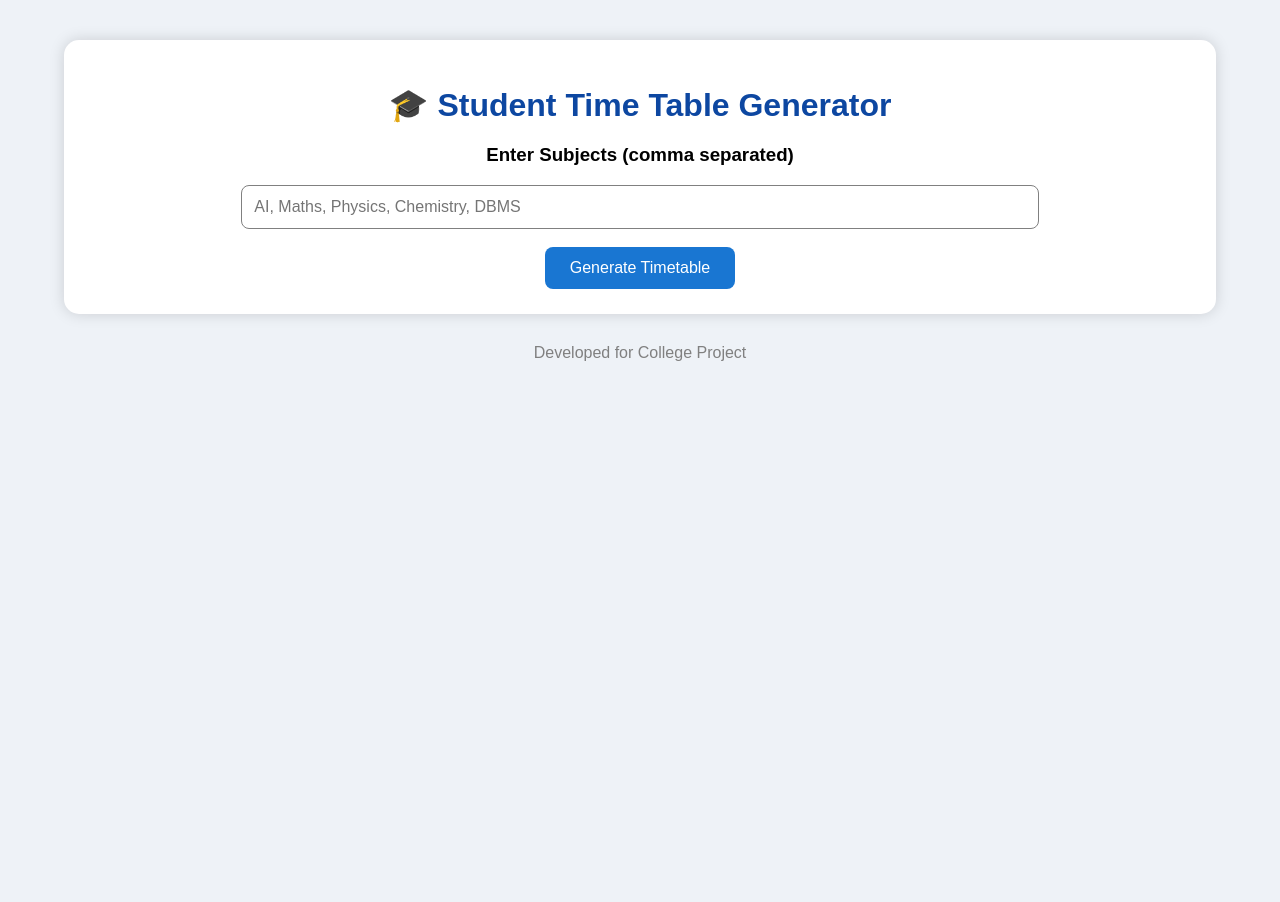
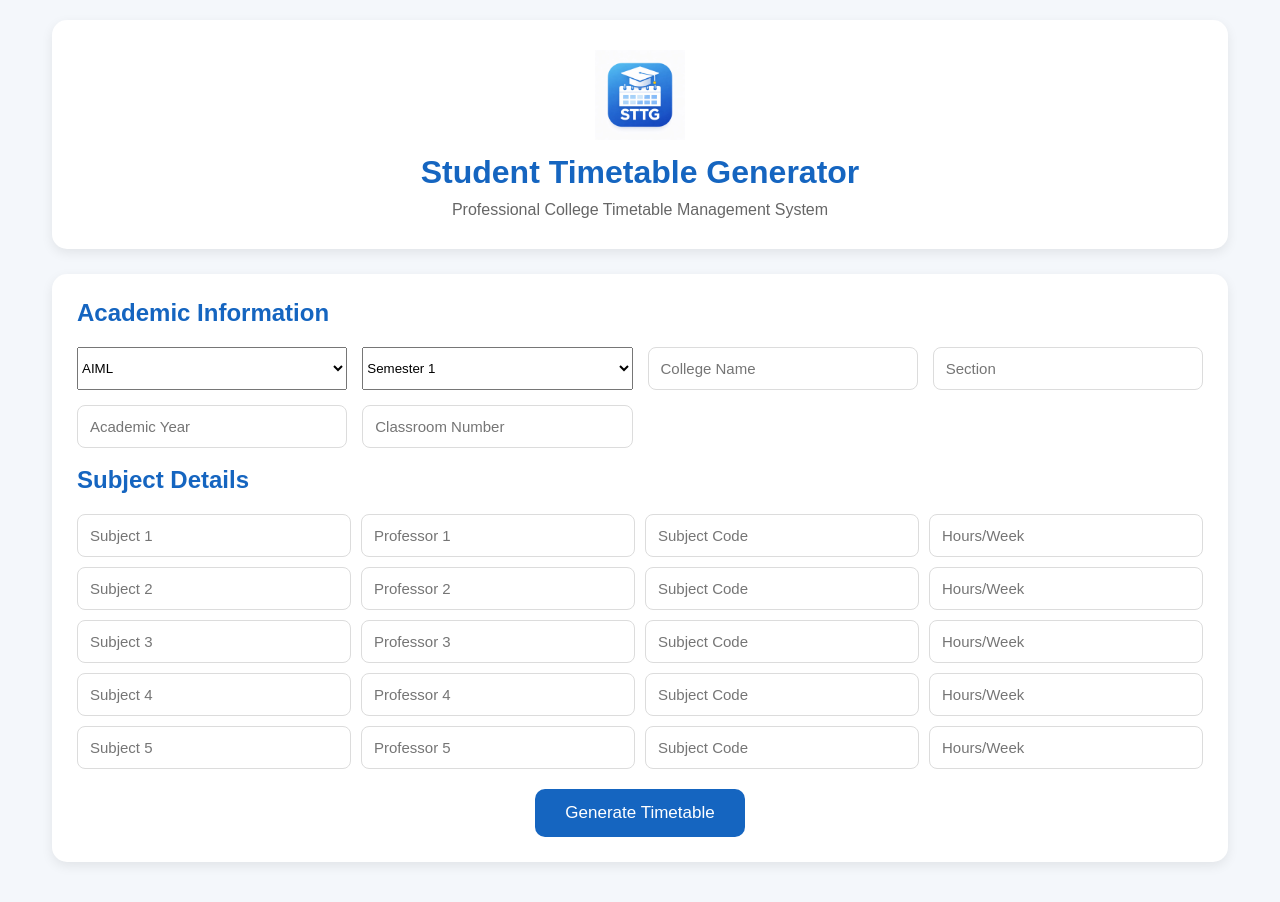
Before and after one commit to voyager0038-cloud/student-timetable-generator, a Flask app: page / in a window 1280 px wide. Before the commit the page ends 361 px from the top, so only its background shows below. Run offline with Flask 3, Linux system fonts and the light colour scheme.

Commit message:
Restored professional website and PWA

```diff
--- a/app.py
+++ b/app.py
@@ -8,9 +8,27 @@ def home():
 
     timetable = []
 
+    department = ""
+    semester = ""
+
     if request.method == 'POST':
 
-        subjects = [s.strip() for s in request.form['subjects'].split(',')]
+        department = request.form['department']
+        semester = request.form['semester']
+
+        subjects = []
+        faculty = []
+
+        for i in range(1, 6):
+
+            sub = request.form.get(f'subject{i}')
+            fac = request.form.get(f'faculty{i}')
+
+            if sub and fac:
+                subjects.append(sub)
+                faculty.append(fac)
+
+        subject_faculty = list(zip(subjects, faculty))
 
         periods = [
             "9:00 - 10:00",
@@ -37,18 +55,28 @@ def home():
 
             else:
 
+                def random_subject():
+                    sub, fac = random.choice(subject_faculty)
+                    return f"{sub}<br><small>{fac}</small>"
+
                 row = {
                     "time": period,
-                    "Monday": random.choice(subjects),
-                    "Tuesday": random.choice(subjects),
-                    "Wednesday": random.choice(subjects),
-                    "Thursday": random.choice(subjects),
-                    "Friday": random.choice(subjects)
+                    "Monday": random_subject(),
+                    "Tuesday": random_subject(),
+                    "Wednesday": random_subject(),
+                    "Thursday": random_subject(),
+                    "Friday": random_subject()
                 }
 
             timetable.append(row)
 
-    return render_template('index.html', timetable=timetable)
+    return render_template(
+        'index.html',
+        timetable=timetable,
+        department=department,
+        semester=semester,
+        subject_faculty=subject_faculty if request.method == 'POST' else []
+    )
 
 if __name__ == '__main__':
-    app.run(debug=True, port=5002)
+    app.run(debug=True, port=5001)
--- /dev/null
+++ b/static/script.js
@@ -0,0 +1,87 @@
+function addSubject() {
+
+    let container = document.getElementById("subjects-container");
+
+    let row = document.createElement("div");
+
+    row.className = "subject-row";
+
+    row.innerHTML = `
+        <input type="text" placeholder="Subject Code">
+        <input type="text" placeholder="Subject Name">
+        <input type="text" placeholder="Faculty Name">
+        <input type="number" placeholder="Hours/Week">
+    `;
+
+    container.appendChild(row);
+}
+
+function addLab() {
+
+    let container = document.getElementById("labs-container");
+
+    let row = document.createElement("div");
+
+    row.className = "lab-row";
+
+    row.innerHTML = `
+        <input type="text" placeholder="Lab Code">
+        <input type="text" placeholder="Lab Name">
+        <input type="text" placeholder="Faculty Name">
+        <input type="number" placeholder="Hours/Week">
+    `;
+
+    container.appendChild(row);
+}
+
+function printTimetable() {
+    window.print();
+}
+
+function downloadTimetable() {
+
+    let timetable = document.getElementById("timetable-section");
+
+    if(!timetable){
+        alert("Generate timetable first!");
+        return;
+    }
+
+    let printWindow = window.open('', '', 'height=800,width=1200');
+
+    printWindow.document.write(`
+        <html>
+        <head>
+            <title>Student Timetable</title>
+            <style>
+                body{
+                    font-family:Arial;
+                    padding:20px;
+                }
+
+                table{
+                    width:100%;
+                    border-collapse:collapse;
+                }
+
+                th,td{
+                    border:1px solid black;
+                    padding:8px;
+                    text-align:center;
+                }
+
+                th{
+                    background:#1565c0;
+                    color:white;
+                }
+            </style>
+        </head>
+        <body>
+            ${timetable.innerHTML}
+        </body>
+        </html>
+    `);
+
+    printWindow.document.close();
+    printWindow.print();
+}
--- a/static/style.css
+++ b/static/style.css
@@ -1,144 +1,166 @@
-/* Student Timetable Generator styles */
-:root {
-  color-scheme: light;
-  font-family: Inter, system-ui, -apple-system, BlinkMacSystemFont, "Segoe UI", sans-serif;
-  background: #f0f4f8;
-  color: #102a43;
-  font-smoothing: antialiased;
+*{
+    margin:0;
+    padding:0;
+    box-sizing:border-box;
+    font-family:Arial,sans-serif;
 }
 
-* {
-  box-sizing: border-box;
+body{
+    background:#f4f7fb;
+    color:#333;
 }
 
-html, body {
-  margin: 0;
-  padding: 0;
-  min-height: 100%;
+.container{
+    width:95%;
+    max-width:1400px;
+    margin:auto;
+    padding:20px;
 }
 
-body {
-  background: linear-gradient(180deg, #f7fbff 0%, #eef5fb 100%);
-  color: #102a43;
+.hero{
+    background:white;
+    border-radius:15px;
+    padding:30px;
+    text-align:center;
+    margin-bottom:25px;
+    box-shadow:0 4px 12px rgba(0,0,0,0.08);
 }
 
-body::before {
-  content: "";
-  position: fixed;
-  inset: 0;
-  background: radial-gradient(circle at top left, rgba(11, 110, 153, 0.12), transparent 28%),
-              radial-gradient(circle at bottom right, rgba(2, 71, 104, 0.08), transparent 25%);
-  pointer-events: none;
-  z-index: -1;
+.logo{
+    width:90px;
+    margin-bottom:10px;
 }
 
-.container {
-  width: min(100% - 2rem, 960px);
-  margin: 0 auto;
-  padding: 2rem 0 3rem;
+.hero h1{
+    color:#1565c0;
+    margin-bottom:10px;
 }
 
-header {
-  text-align: center;
-  margin-bottom: 2rem;
+.hero p{
+    color:#666;
 }
 
-header h1 {
-  margin: 0;
-  font-size: clamp(2rem, 3vw, 2.8rem);
-  line-height: 1.05;
+.card{
+    background:white;
+    padding:25px;
+    margin-bottom:20px;
+    border-radius:15px;
+    box-shadow:0 4px 12px rgba(0,0,0,0.08);
 }
 
-header p {
-  margin: 0.75rem auto 0;
-  max-width: 640px;
-  color: #334e68;
-  font-size: 1rem;
-  line-height: 1.65;
+.card h2{
+    margin-bottom:20px;
+    color:#1565c0;
 }
 
-.card {
-  background: #ffffff;
-  border-radius: 20px;
-  box-shadow: 0 18px 40px rgba(16, 42, 67, 0.12);
-  padding: 2rem;
-  border: 1px solid rgba(15, 76, 117, 0.05);
+.grid{
+    display:grid;
+    grid-template-columns:repeat(auto-fit,minmax(250px,1fr));
+    gap:15px;
 }
 
-.form-grid {
-  display: grid;
-  gap: 1.25rem;
-  grid-template-columns: repeat(auto-fit, minmax(220px, 1fr));
+input{
+    width:100%;
+    padding:12px;
+    border:1px solid #dcdcdc;
+    border-radius:8px;
+    font-size:15px;
 }
 
-label {
-  display: block;
-  margin-bottom: 0.65rem;
-  font-weight: 700;
-  color: #102a43;
+.subject-row,
+.lab-row{
+    display:grid;
+    grid-template-columns:repeat(4,1fr);
+    gap:10px;
+    margin-bottom:10px;
 }
 
-input[type="text"],
-select,
-textarea {
-  width: 100%;
-  border: 1px solid #d9e2ec;
-  border-radius: 14px;
-  padding: 0.95rem 1rem;
-  font-size: 1rem;
-  color: #102a43;
-  background: #ffffff;
-  transition: border-color 0.2s ease, box-shadow 0.2s ease;
+.section-header{
+    display:flex;
+    justify-content:space-between;
+    align-items:center;
+    margin-bottom:15px;
 }
 
-input[type="text"]:focus,
-select:focus,
-textarea:focus {
-  outline: none;
-  border-color: #0b6e99;
-  box-shadow: 0 0 0 4px rgba(11, 110, 153, 0.12);
+.add-btn{
+    background:#28a745;
+    color:white;
+    border:none;
+    padding:10px 16px;
+    border-radius:8px;
+    cursor:pointer;
 }
 
-textarea {
-  min-height: 120px;
-  resize: vertical;
+.button-group{
+    text-align:center;
+    margin-top:20px;
 }
 
-button {
-  background: #0b6e99;
-  color: #ffffff;
-  border: none;
-  border-radius: 14px;
-  padding: 1rem 1.3rem;
-  font-size: 1rem;
-  font-weight: 700;
-  cursor: pointer;
-  transition: background-color 0.2s ease, transform 0.2s ease;
+.generate-btn{
+    background:#1565c0;
+    color:white;
+    border:none;
+    padding:14px 30px;
+    font-size:17px;
+    border-radius:10px;
+    cursor:pointer;
 }
 
-button:hover,
-button:focus-visible {
-  background: #084c6e;
-  transform: translateY(-1px);
+.generate-btn:hover{
+    background:#0d47a1;
 }
 
-button:active {
-  transform: translateY(0);
+.download-btn{
+    background:#28a745;
+    color:white;
+    border:none;
+    padding:10px 15px;
+    border-radius:8px;
+    cursor:pointer;
+    margin-right:10px;
 }
 
-.note {
-  margin-top: 1.5rem;
-  font-size: 0.95rem;
-  color: #486581;
-  line-height: 1.6;
+.print-btn{
+    background:#ff9800;
+    color:white;
+    border:none;
+    padding:10px 15px;
+    border-radius:8px;
+    cursor:pointer;
 }
 
-@media (max-width: 640px) {
-  .container {
-    padding: 1.5rem 1rem 2rem;
-  }
+table{
+    width:100%;
+    border-collapse:collapse;
+    margin-top:20px;
+}
 
-  .card {
-    padding: 1.5rem;
-  }
+th{
+    background:#1565c0;
+    color:white;
+    padding:12px;
 }
+
+td{
+    border:1px solid #ddd;
+    padding:10px;
+    text-align:center;
+}
+
+tr:nth-child(even){
+    background:#f8f9fa;
+}
+
+@media(max-width:900px){
+
+    .subject-row,
+    .lab-row{
+        grid-template-columns:1fr;
+    }
+
+    table{
+        display:block;
+        overflow-x:auto;
+    }
+
+}
--- a/templates/index.html
+++ b/templates/index.html
@@ -1,113 +1,117 @@
-<!DOCTYPE html>
-<html>
+<!DOCTYPE html><html lang="en">
+<head>
+    <meta charset="UTF-8">
+    <meta name="viewport" content="width=device-width, initial-scale=1.0">
+    <title>Student Timetable Generator</title><link rel="stylesheet" href="{{ url_for('static', filename='style.css') }}">
 
-<head>
+</head><body><div class="container"><div class="hero">
 
-    <title>Student Time Table Generator</title>
+    <img src="{{ url_for('static', filename='logo.png') }}" class="logo">
 
-    <style>
+    <h1>Student Timetable Generator</h1>
 
-        body{
-            font-family: Arial, sans-serif;
-            background: #eef2f7;
-            text-align: center;
-            margin: 0;
-            padding: 0;
-        }
+    <p>Professional College Timetable Management System</p>
 
-        .container{
-            width: 90%;
-            margin: auto;
-            margin-top: 40px;
-        }
-
-        h1{
-            color: #0d47a1;
-            margin-bottom: 20px;
-        }
-
-        .card{
-            background: white;
-            padding: 25px;
-            border-radius: 15px;
-            box-shadow: 0px 0px 15px rgba(0,0,0,0.15);
-        }
-
-        input{
-            width: 70%;
-            padding: 12px;
-            border-radius: 8px;
-            border: 1px solid gray;
-            font-size: 16px;
-        }
-
-        button{
-            background: #1976d2;
-            color: white;
-            padding: 12px 25px;
-            border: none;
-            border-radius: 8px;
-            font-size: 16px;
-            cursor: pointer;
-        }
-
-        button:hover{
-            background: #0d47a1;
-        }
-
-        table{
-            width: 100%;
-            border-collapse: collapse;
-            margin-top: 20px;
-            background: white;
-        }
-
-        th{
-            background: #1565c0;
-            color: white;
-            padding: 12px;
-        }
-
-        td{
-            padding: 12px;
-            border: 1px solid #ccc;
-        }
-
-        tr:nth-child(even){
-            background: #f5f5f5;
-        }
-
-        .footer{
-            margin-top: 30px;
-            color: gray;
-        }
-
-    </style>
-
-</head>
-
-<body>
-
-<div class="container">
+</div>
 
 <div class="card">
 
-        <h1>🎓 Student Time Table Generator</h1>
+    <h2>Academic Information</h2>
 
     <form method="POST">
 
-            <h3>Enter Subjects (comma separated)</h3>
+        <div class="grid">
 
-            <input
-                type="text"
-                name="subjects"
-                placeholder="AI, Maths, Physics, Chemistry, DBMS">
+            <select name="department">
 
-            <br><br>
+                <option>AIML</option>
+                <option>CSE</option>
+                <option>IT</option>
+                <option>ECE</option>
+                <option>EEE</option>
+                <option>MECH</option>
 
-            <button type="submit">
+            </select>
+
+            <select name="semester">
+
+                <option>Semester 1</option>
+                <option>Semester 2</option>
+                <option>Semester 3</option>
+                <option>Semester 4</option>
+                <option>Semester 5</option>
+                <option>Semester 6</option>
+                <option>Semester 7</option>
+                <option>Semester 8</option>
+
+            </select>
+
+            <input type="text" placeholder="College Name">
+
+            <input type="text" placeholder="Section">
+
+            <input type="text" placeholder="Academic Year">
+
+            <input type="text" placeholder="Classroom Number">
+
+        </div>
+
+        <br>
+
+        <h2>Subject Details</h2>
+
+        <div class="subject-row">
+
+            <input type="text" name="subject1" placeholder="Subject 1">
+            <input type="text" name="faculty1" placeholder="Professor 1">
+            <input type="text" placeholder="Subject Code">
+            <input type="number" placeholder="Hours/Week">
+
+        </div>
+
+        <div class="subject-row">
+
+            <input type="text" name="subject2" placeholder="Subject 2">
+            <input type="text" name="faculty2" placeholder="Professor 2">
+            <input type="text" placeholder="Subject Code">
+            <input type="number" placeholder="Hours/Week">
+
+        </div>
+
+        <div class="subject-row">
+
+            <input type="text" name="subject3" placeholder="Subject 3">
+            <input type="text" name="faculty3" placeholder="Professor 3">
+            <input type="text" placeholder="Subject Code">
+            <input type="number" placeholder="Hours/Week">
+
+        </div>
+
+        <div class="subject-row">
+
+            <input type="text" name="subject4" placeholder="Subject 4">
+            <input type="text" name="faculty4" placeholder="Professor 4">
+            <input type="text" placeholder="Subject Code">
+            <input type="number" placeholder="Hours/Week">
+
+        </div>
+
+        <div class="subject-row">
+
+            <input type="text" name="subject5" placeholder="Subject 5">
+            <input type="text" name="faculty5" placeholder="Professor 5">
+            <input type="text" placeholder="Subject Code">
+            <input type="number" placeholder="Hours/Week">
+
+        </div>
+
+        <div class="button-group">
+
+            <button type="submit" class="generate-btn">
                 Generate Timetable
             </button>
+
+        </div>
 
     </form>
 
@@ -115,32 +119,54 @@
 
 {% if timetable %}
 
-    <div class="card" style="margin-top:20px;">
+<div class="card" id="timetable-section">
 
-        <h2>Generated Weekly Time Table</h2>
+    <div class="section-header">
+
+        <h2>{{ department }} - {{ semester }}</h2>
+
+        <div>
+
+            <button class="download-btn"
+                    onclick="downloadTimetable()"
+                    type="button">
+                Download
+            </button>
+
+            <button class="print-btn"
+                    onclick="printTimetable()"
+                    type="button">
+                Print
+            </button>
+
+        </div>
+
+    </div>
 
     <table>
 
         <tr>
+
             <th>Time</th>
             <th>Monday</th>
             <th>Tuesday</th>
             <th>Wednesday</th>
             <th>Thursday</th>
             <th>Friday</th>
+
         </tr>
 
         {% for row in timetable %}
 
         <tr>
 
-                <td><b>{{ row.time }}</b></td>
+            <td>{{ row.time }}</td>
 
-                <td>{{ row.Monday }}</td>
-                <td>{{ row.Tuesday }}</td>
-                <td>{{ row.Wednesday }}</td>
-                <td>{{ row.Thursday }}</td>
-                <td>{{ row.Friday }}</td>
+            <td>{{ row.Monday | safe }}</td>
+            <td>{{ row.Tuesday | safe }}</td>
+            <td>{{ row.Wednesday | safe }}</td>
+            <td>{{ row.Thursday | safe }}</td>
+            <td>{{ row.Friday | safe }}</td>
 
         </tr>
 
@@ -149,17 +175,33 @@
     </table>
 
 </div>
+<div class="card">
 
+    <h2>Faculty Information</h2>
+
+    <table>
+
+        <tr>
+            <th>Subject</th>
+            <th>Faculty</th>
+        </tr>
+
+        {% for subject, faculty in subject_faculty %}
+
+        <tr>
+
+            <td>{{ subject }}</td>
+
+            <td>{{ faculty }}</td>
+
+        </tr>
+
+        {% endfor %}
+
+    </table>
+
+</div>
 {% endif %}
 
-    <div class="footer">
-
-        <p>Developed for College Project</p>
-
-    </div>
-
-</div>
-
-</body>
-
+</div><script src="{{ url_for('static', filename='script.js') }}"></script></body>
 </html>
```
Also changed, not shown: static/logo.png (added). Lines whose indentation alone changed are shown as unchanged.
